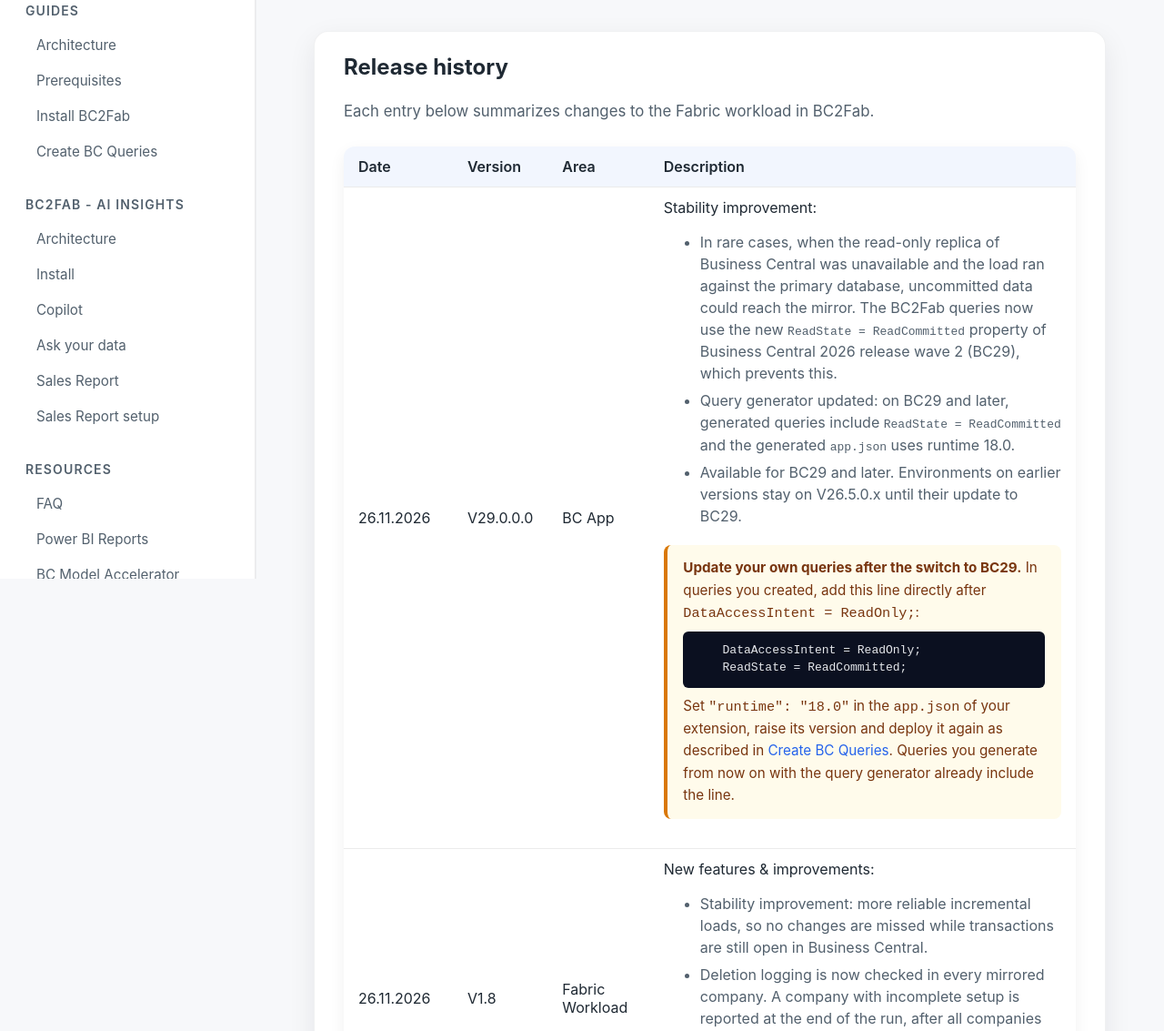
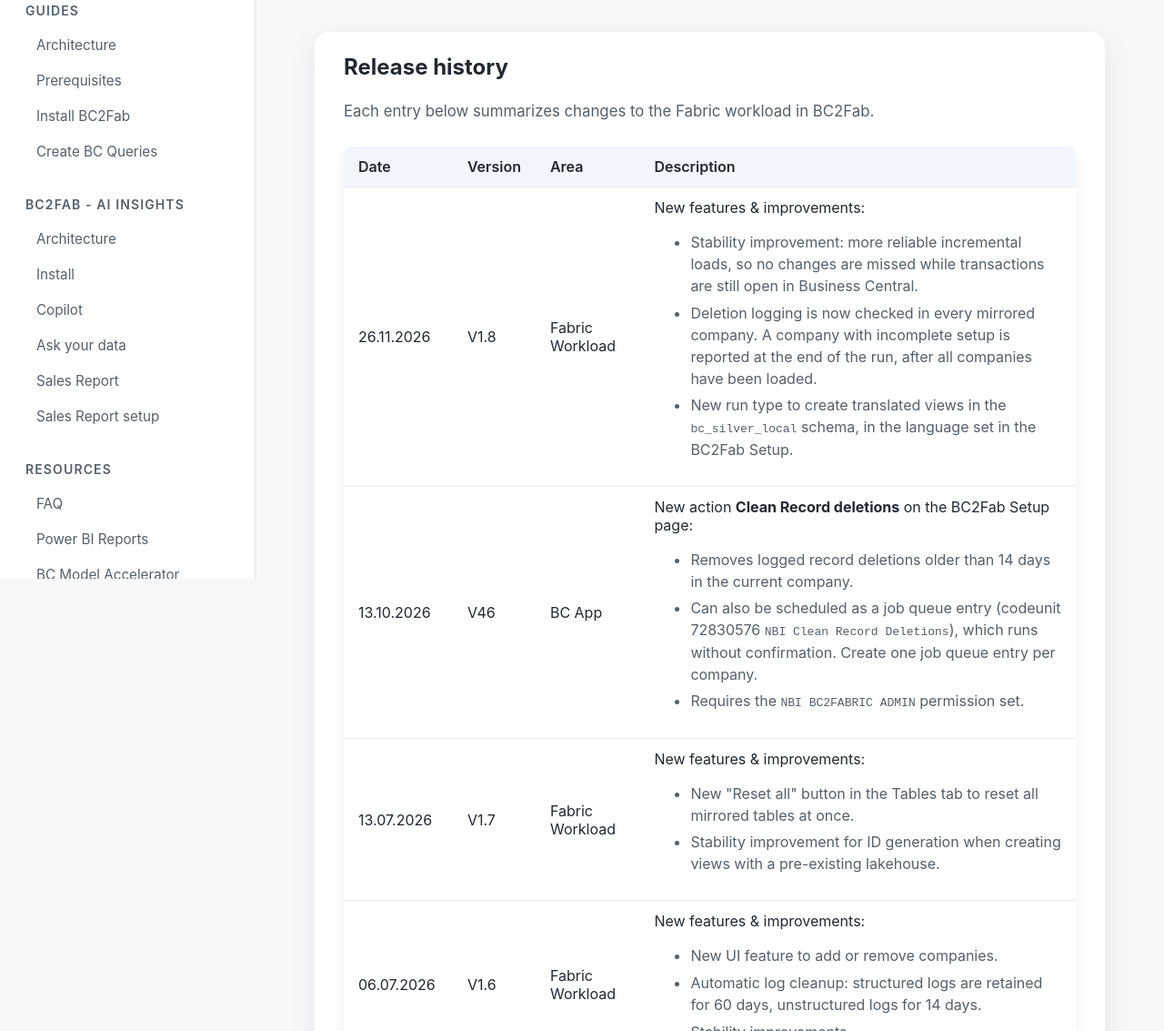
Before and after one commit to navida-Informationssysteme/bc2fabric.github.io, a plain HTML site: page guides/changelog.html in a window 1280 px wide. Shown: the part 220-1353 px from the top of the page at 91% size. Drawn offline with Linux system fonts and the light colour scheme.

Commit message:
changelog: hold back BC App V29.0.0.0 until it is live in AppSource
Co-Authored-By: Claude Opus 5.5 <noreply@anthropic.com>

```diff
--- a/guides/changelog.html
+++ b/guides/changelog.html
@@ -149,41 +149,6 @@
               </tr>
             </thead>
             <tbody>
-              <tr>
-                <td>26.11.2026</td>
-                <td>V29.0.0.0</td>
-                <td>BC App</td>
-                <td>
-                  Stability improvement:
-                  <ul>
-                    <li>
-                      In rare cases, when the read-only replica of Business Central was unavailable and
-                      the load ran against the primary database, uncommitted data could reach the mirror.
-                      The BC2Fab queries now use the new <code>ReadState = ReadCommitted</code> property
-                      of Business Central 2026 release wave 2 (BC29), which prevents this.
-                    </li>
-                    <li>
-                      Query generator updated: on BC29 and later, generated queries include
-                      <code>ReadState = ReadCommitted</code> and the generated <code>app.json</code> uses
-                      runtime 18.0.
-                    </li>
-                    <li>
-                      Available for BC29 and later. Environments on earlier versions stay on V26.5.0.x
-                      until their update to BC29.
-                    </li>                  </ul>
-                  <div class="callout callout-warning">
-                    <strong>Update your own queries after the switch to BC29.</strong>
-                    In queries you created, add this line directly after
-                    <code>DataAccessIntent = ReadOnly;</code>:
-                    <pre class="code-pre"><code>    DataAccessIntent = ReadOnly;
-    ReadState = ReadCommitted;</code></pre>
-                    Set <code>"runtime": "18.0"</code> in the <code>app.json</code> of your extension,
-                    raise its version and deploy it again as described in
-                    <a href="create-bc-queries.html">Create BC Queries</a>. Queries you generate from
-                    now on with the query generator already include the line.
-                  </div>
-                </td>
-              </tr>
               <tr>
                 <td>26.11.2026</td>
                 <td>V1.8</td>
```
